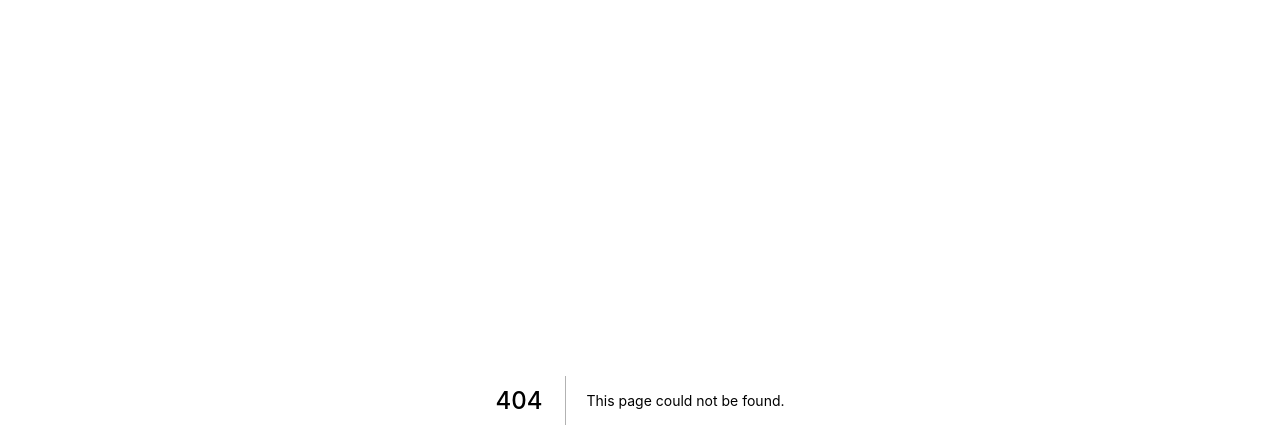
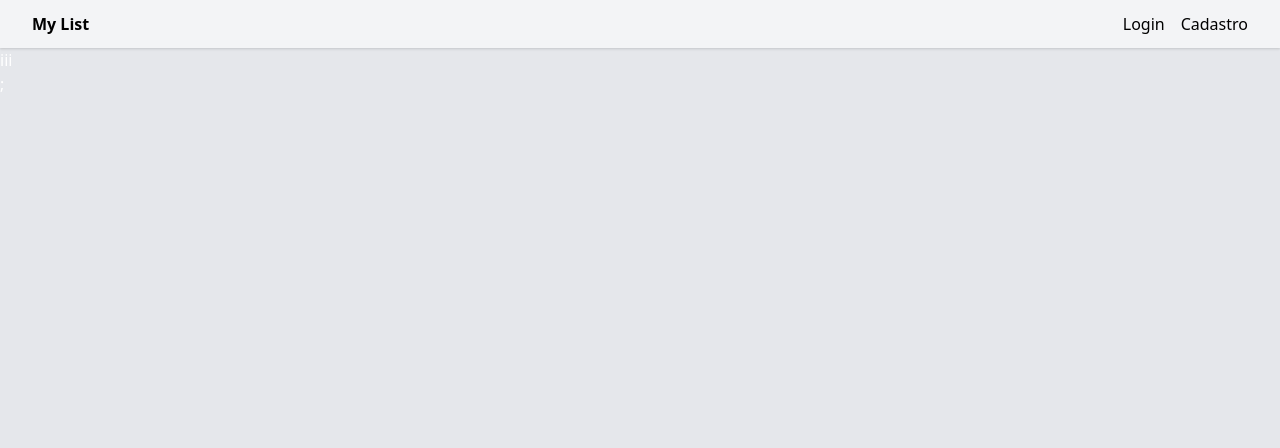
Before and after one commit to antonieell/MyListMovie, a Next.js app: page /login in a window 1280 px wide. Before the commit this address had no page. Shown: the top 448 px of the page. Built offline with nearby package versions, Linux system fonts and the light colour scheme.

Commit message:
create navBar component

```diff
--- /dev/null
+++ b/src/components/Layout/NavBar/index.tsx
@@ -0,0 +1,30 @@
+export const NavBar: React.FC = () => {
+  //TODO
+  const isAuthenticated = false;
+  return (
+    <header className="absolute inset-0 h-12 px-4 text-black bg-gray-100 shadow">
+      <nav className="relative flex items-center justify-between h-full px-4 mx-auto max-w-screen-xl">
+        <h1 className="font-extrabold">My List</h1>
+        {isAuthenticated ? <NavAuthenticated /> : <NavWhitoutAuthentication />}
+      </nav>
+    </header>
+  );
+};
+
+const NavWhitoutAuthentication = () => {
+  return (
+    <div className="flex space-x-4">
+      <a>Login</a>
+      <a>Cadastro</a>
+    </div>
+  );
+};
+
+const NavAuthenticated = () => {
+  return (
+    <div className="flex space-x-4">
+      <a>Meu Perfil</a>
+      <a>Minhas Listas</a>
+    </div>
+  );
+};
--- /dev/null
+++ b/src/components/Layout/index.tsx
@@ -0,0 +1,10 @@
+import { NavBar } from "./NavBar";
+
+export const Layout: React.FC = ({ children }) => {
+  return (
+    <div className="min-h-screen pt-12 text-white bg-gray-200">
+      <NavBar />
+      {children}
+    </div>
+  );
+};
--- a/src/pages/_app.js
+++ b/src/pages/_app.js
@@ -1,7 +1,12 @@
 import "../styles/globals.css";
+import {Layout} from "../components/Layout/index";
 
 function MyApp({ Component, pageProps }) {
-  return <Component {...pageProps} />;
+  return (
+    <Layout>
+      <Component {...pageProps} />;
+    </Layout>
+  );
 }
 
 export default MyApp;
--- /dev/null
+++ b/src/pages/login.tsx
@@ -0,0 +1,5 @@
+const Login = () => {
+  return <div>iii</div>;
+};
+
+export default Login;
```
